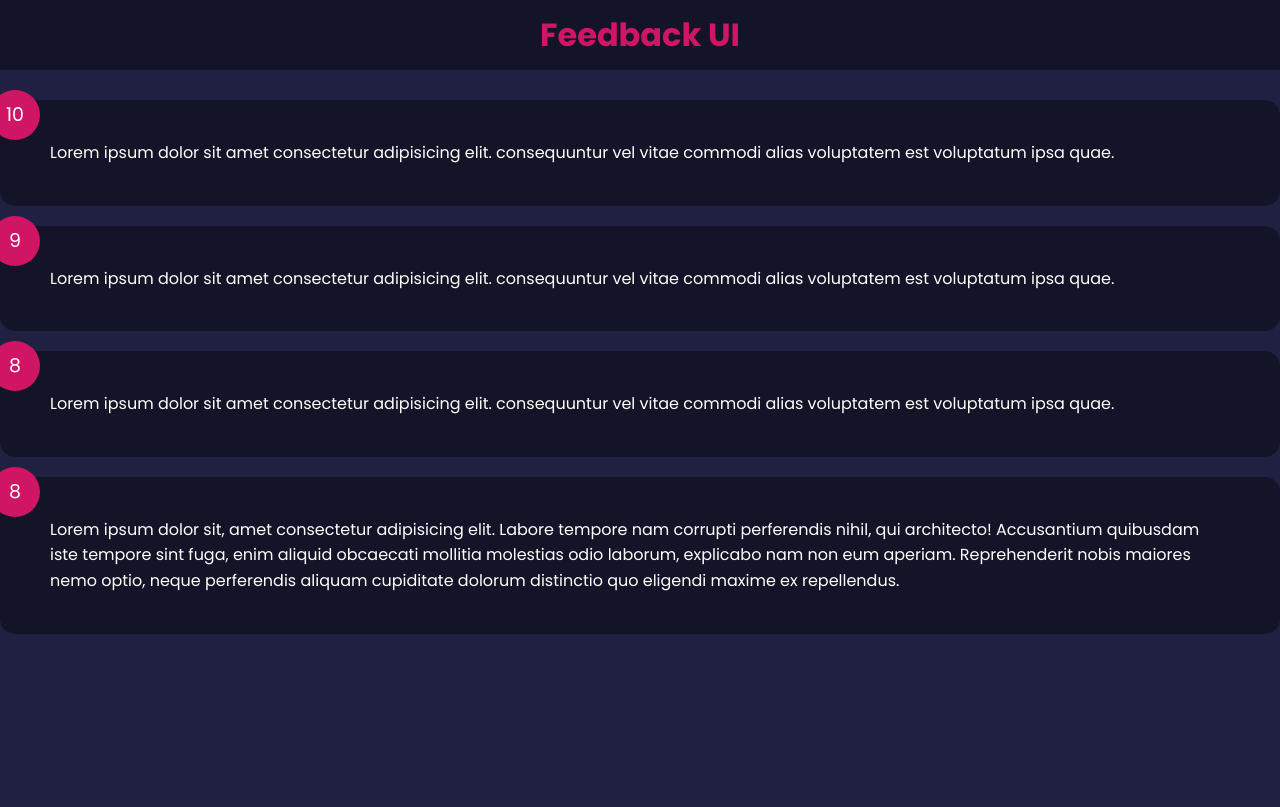
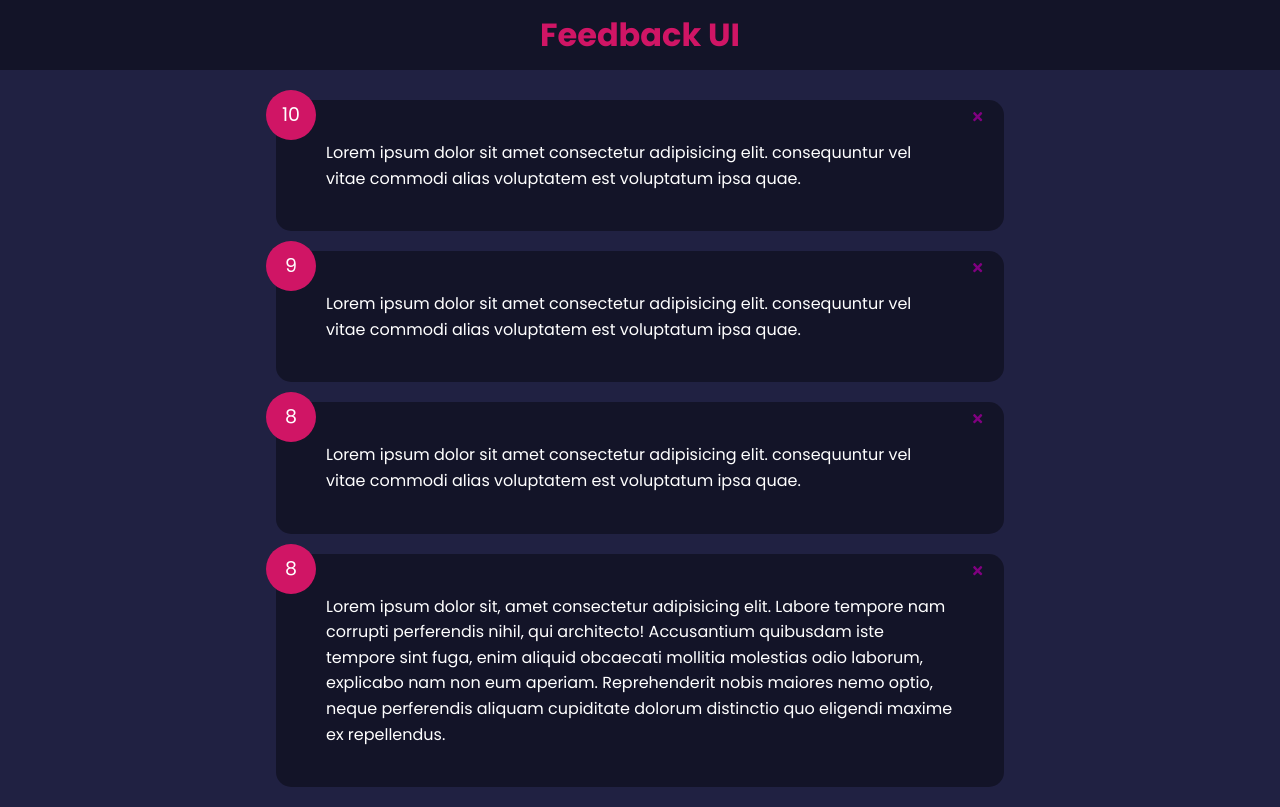
Before and after one commit to varbees/Feedback-UI, a React (Create React App) app: page / in a window 1280 px wide. Built offline with nearby package versions, Linux system fonts and the light colour scheme; the HTML template or start-up script is replaced by a standard one.

Commit message:
Delete functionality in local

```diff
--- a/package.json
+++ b/package.json
@@ -8,6 +8,7 @@
     "@testing-library/user-event": "^13.5.0",
     "react": "^18.2.0",
     "react-dom": "^18.2.0",
+    "react-icons": "^4.4.0",
     "react-scripts": "5.0.1",
     "web-vitals": "^2.1.4"
   },
--- a/src/App.js
+++ b/src/App.js
@@ -5,11 +5,18 @@
 
 const App = () => {
   const [feedback, setFeedback] = useState(FeedbackData);
+  const deleteFeedback = id => {
+    if (window.confirm('Are you sure you want to delete?')) {
+      setFeedback(feedback.filter(item => item.id !== id));
+    }
+  };
 
   return (
     <>
       <Header text='Feedback UI' />
-      <FeedbackList feedback={feedback} />
+      <div className='container'>
+        <FeedbackList feedback={feedback} handleDelete={deleteFeedback} />
+      </div>
     </>
   );
 };
--- a/src/components/FeedbackItem.jsx
+++ b/src/components/FeedbackItem.jsx
@@ -1,11 +1,15 @@
+import { FaTimes } from 'react-icons/fa';
 import React from 'react';
 import Card from './shared/Card';
 import PropTypes from 'prop-types';
 
-const FeedbackItem = ({ item }) => {
+const FeedbackItem = ({ item, handleDelete }) => {
   return (
     <Card reverse={true}>
       <div className='num-display'>{item.rating}</div>
+      <button className='close' onClick={() => handleDelete(item.id)}>
+        <FaTimes color='purple' />
+      </button>
       <div className='text-display'>{item.text}</div>
     </Card>
   );
--- a/src/components/FeedbackList.jsx
+++ b/src/components/FeedbackList.jsx
@@ -2,16 +2,16 @@
 import FeedbackItem from './FeedbackItem';
 import PropTypes from 'prop-types';
 
-const FeedbackList = ({ feedback }) => {
+const FeedbackList = ({ feedback, handleDelete }) => {
   if (!feedback || feedback.length === 0) {
     return <p>No Feedback Comments</p>;
   }
 
   return (
     <div>
-      {feedback.map(item => {
-        return <FeedbackItem key={item.key} item={item} />;
-      })}
+      {feedback.map(item => (
+        <FeedbackItem key={item.id} item={item} handleDelete={handleDelete} />
+      ))}
     </div>
   );
 };
```
Also changed, not shown: 1 other file (tests, documents, lock files or other folders).
